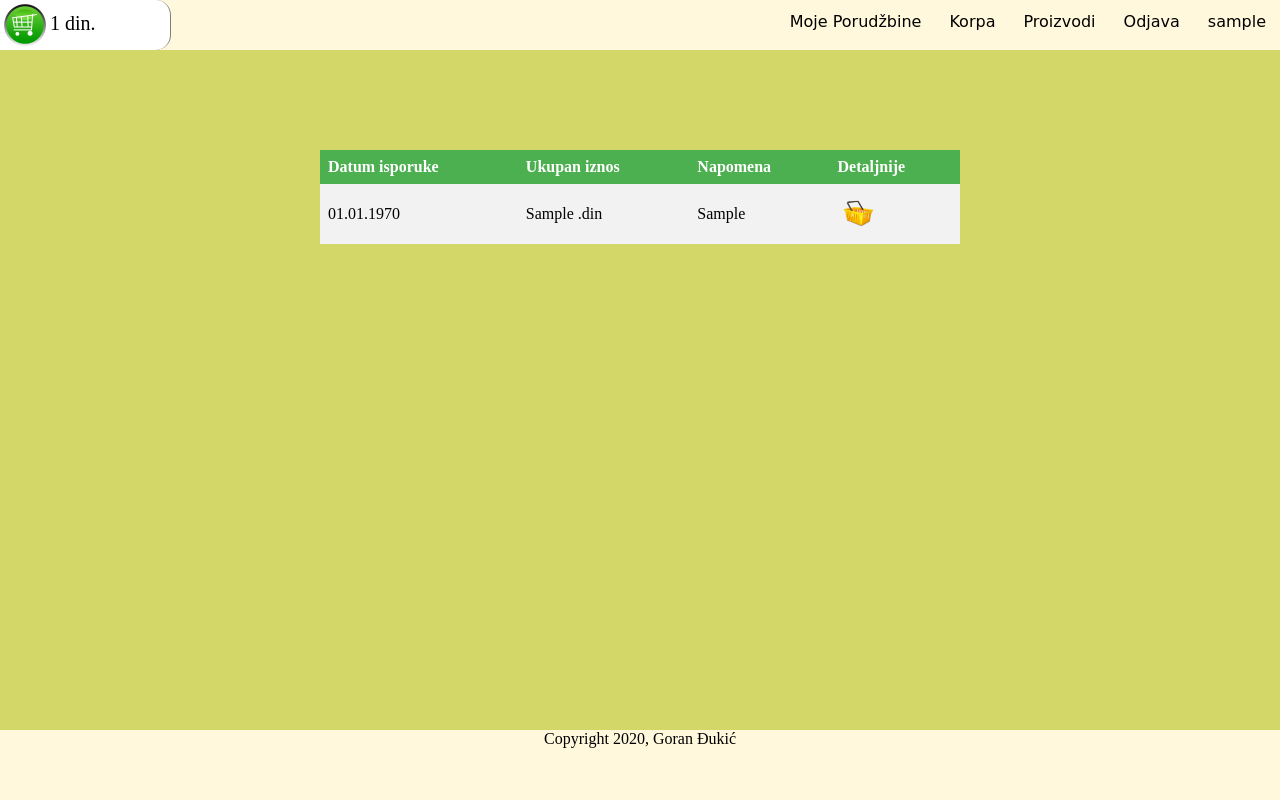
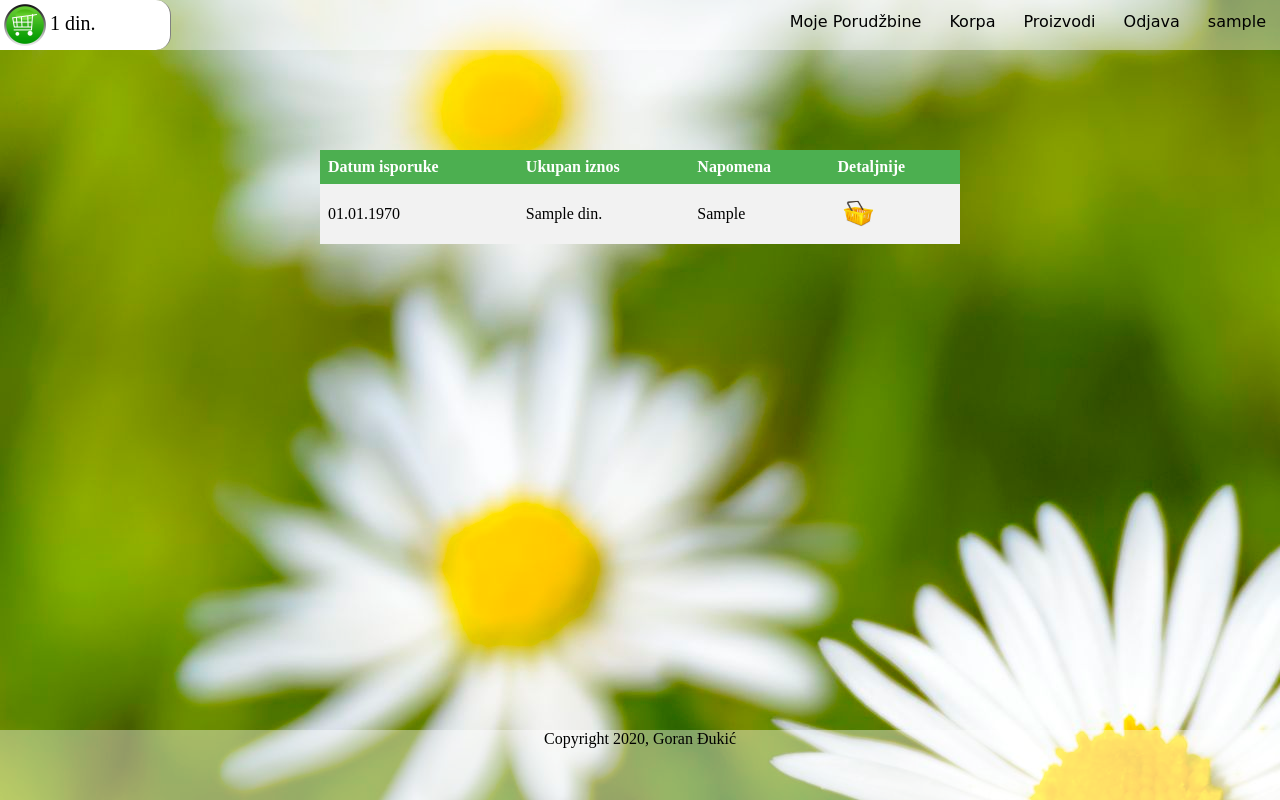
Before and after one commit to gogomor/WebStore, a PHP site: page /narudzbenice_korisnika.php in a window 1280 px wide. Run offline with PHP 8.4, Linux system fonts and the light colour scheme; the visitor is signed in with stand-in values (Sample User, id 1); tables that the repository leaves empty or names only in its code hold one stand-in row (values such as "Sample post"); some web fonts are replaced.

Commit message:
Sitne izmene

```diff
--- a/public_html/includes/config.php
+++ b/public_html/includes/config.php
@@ -6,7 +6,7 @@ defined('DB_USER')   ? null : define("DB_USER", "root");
 //root | id647072_root | u931191961_root
 defined('DB_PASS')   ? null : define("DB_PASS", "");
 //"" | ubica83
-defined('DB_NAME')   ? null : define("DB_NAME", "web_prodavnica");
+defined('DB_NAME')   ? null : define("DB_NAME", "webstore");
 //web_prodavnica | id647072_web_prodavnica | u931191961_store
 
 
--- a/public_html/includes/initialize.php
+++ b/public_html/includes/initialize.php
@@ -2,8 +2,10 @@
 
 //definisanje putanja
 defined('DS') ? null : define('DS',DIRECTORY_SEPARATOR);
-//define('SITE_ROOT','/home/u931191961'.DS.'public_html');
-define('SITE_ROOT', 'C:'.DS.'wamp64'.DS.'www'.DS.'WebStore'.DS.'public_html');
+//define('SITE_ROOT','/home'.DS.'u931191961'.DS.'public_html');
+define('SITE_ROOT', 'C:'.DS.'xampp'.DS.'htdocs'.DS.'WebStore'.DS.'public_html');
+//putanja za wamp: define('SITE_ROOT', 'C:'.DS.'wamp64'.DS.'www'.DS.'WebStore'.DS.'public_html');
+//putanja za xampp: C:\xampp2\htdocs\dashboard\WebStore\public_html
 //define('SITE_ROOT','/storage/h2/072/647072'.DS.'public_html');
 defined('INCL_PATH') ? null : define('INCL_PATH', SITE_ROOT.DS.'includes');
 defined('MODEL_PATH') ? null : define('MODEL_PATH', SITE_ROOT.DS.'model');
--- a/public_html/layouts/header.php
+++ b/public_html/layouts/header.php
@@ -4,9 +4,6 @@
     <meta charset="utf-8">
     <title>Document</title>
     <link href="font-awesome-4.7.0/css/font-awesome.min.css" rel="stylesheet" type="text/css" media="all">
-    <!-- <link href='https://fonts.googleapis.com/css?family=Abril+Fatface' rel='stylesheet' type='text/css'>
-    <link href='https://fonts.googleapis.com/css?family=Happy+Monkey' rel='stylesheet' type='text/css'>
-    <link href="https://fonts.googleapis.com/css?family=Arima+Madurai" rel="stylesheet">  -->
     <link href="https://fonts.googleapis.com/css?family=Abril+Fatface|Happy+Monkey|Arima+Madurai|Anton|Fjalla+One|Noto+Sans|Play|Playfair+Display|Poppins|Lobster Two" rel="stylesheet">
     <link href="stylesheets/main.css" media="all" rel="stylesheet" type="text/css" />
 
--- a/public_html/narudzbenice_korisnika.php
+++ b/public_html/narudzbenice_korisnika.php
@@ -12,6 +12,9 @@ if(!$session->is_logged_in()){
 $kon = Controller::getInstance();
 $narudzbenice = $kon->vrati_narudzbenice_korisnika($session->user_id);
 
+// AKO KORISNIK IMA NARUDZBENICE , IZLISTAJ IH
+if(!empty($narudzbenice)){
+
 ?>
 <div class="divTblNarudzbenice">
 	<table class="tblNarudzbenice">
@@ -23,9 +26,9 @@ $narudzbenice = $kon->vrati_narudzbenice_korisnika($session->user_id);
 
 		<tr>
 			<td><?php echo $nar->datum_isporuke ?></td>
-			<td><?php echo $nar->ukupan_iznos ?> .din</td>
+			<td><?php echo $nar->ukupan_iznos ?> din.</td>
 			<td><?php echo $nar->napomena ?></td>
-			<td><a href="puna_narudzbenica_korisnika?id=<?php echo $nar->id_korisnika; ?>">
+			<td><a href="puna_narudzbenica_korisnika.php?id=<?php echo $nar->id_korisnika; ?>">
 					<img src="images/korpa2.png">
 				</a></td>
 
@@ -34,10 +37,12 @@ $narudzbenice = $kon->vrati_narudzbenice_korisnika($session->user_id);
 	</table>
 </div>
 
+<?php } else {?>
+<br><br><br><br>
+<h2>Nemate prethodnih porudžbina</h2>
 
 
-
-
+<?php } ?>
 
 
 <?php include('layouts/footer.php') ?>
--- a/public_html/stylesheets/main.css
+++ b/public_html/stylesheets/main.css
@@ -4,8 +4,12 @@
 
 
 html, body {
-    background-color: rgba(210, 215, 103, 1);
+    /*background-color: rgba(210, 215, 103, 1);*/
     height: 100%;
+
+}
+body {
+    background: url('../images/wall2.jpeg');
 
 }
 .page-wrap {
@@ -23,11 +27,11 @@ html, body {
 }
 .site-footer{
     text-align: center;
-    background-color: cornsilk;
+    background-color: rgba(255,255,255,.4);
 }
 #header {
     padding:0;
-    background-color: cornsilk;
+    background-color: rgba(255,255,255,.4);
     height: 50px;
 
 }
@@ -187,6 +191,7 @@ h3,h2 {
     padding-top: 10px;
     padding-bottom: 50px;
     margin-bottom: 20px;
+
 
 }
 #divProizvod {
@@ -467,7 +472,7 @@ h3,h2 {
 
 /* Change the link color to #111 (black) on hover */
 .headerLista li a:hover {
-    background-color: #89c403;
+    background-color: rgba(0,0,0,.3);
     color:white;
 
 }
```
Also changed, not shown: public_html/images/wall1.jpg (added), public_html/images/wall2.jpeg (added), public_html/images/wall3.jpg (added).
